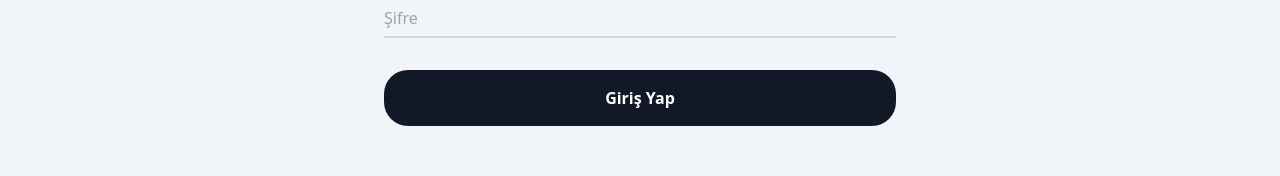
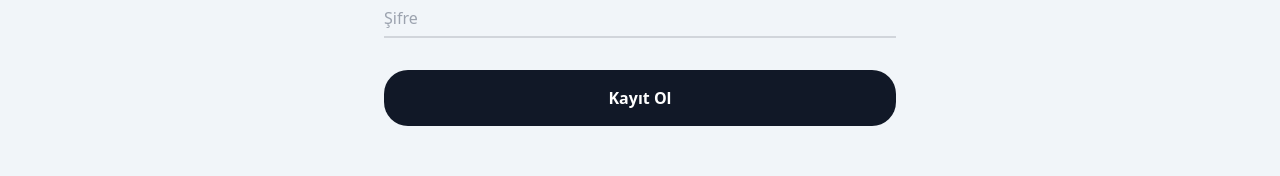
Before and after one commit to acaemr22/Shop-Site-v2-with-zustand, a React (Vite) app: page /sign-up in a window 1280 px wide. Shown: the part 484-660 px from the top of the page. Built offline with nearby package versions, Linux system fonts and the light colour scheme.

Commit message:
Kayıt Ol  button became more user friendly.

```diff
--- a/src/Pages/SignUp.jsx
+++ b/src/Pages/SignUp.jsx
@@ -167,7 +167,12 @@ const SignUp = () => {
               type="submit"
               className="bg-gray-900 hover:bg-gray-700 text-white w-full font-bold p-4 rounded-3xl"
             >
-              Giriş Yap
+                {navigation.state === "submitting"
+                ? "Kayıt Olunuyor..."
+                : navigation.state === "loading"
+                ? "Kayıt Olundu!"
+                : "Kayıt Ol"}
+
             </button>
           </div>
         </div>
```
